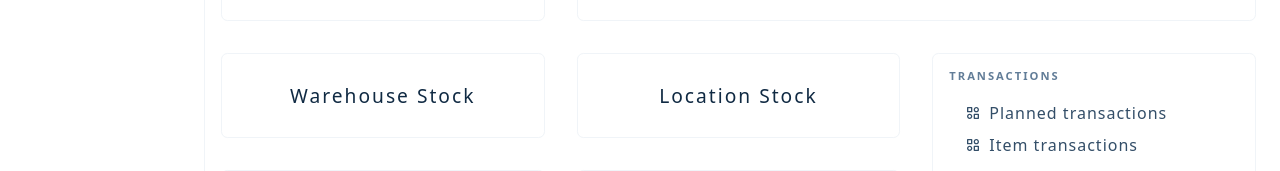
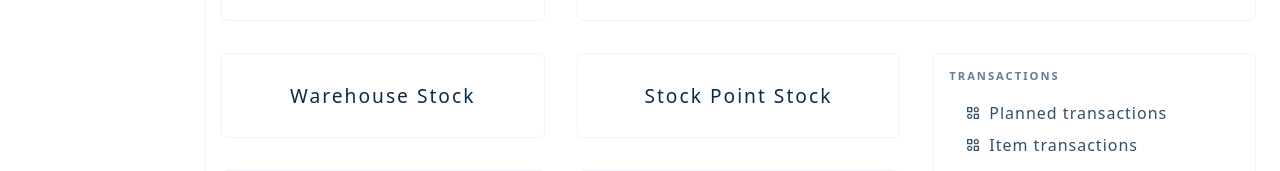
Before and after one commit to PiersoftDev/warehouse-portal, a React (Create React App) app: page /stock in a window 1280 px wide. Shown: the part 438-609 px from the top of the page. Built offline with nearby package versions, Linux system fonts and the light colour scheme.

Commit message:
card changed

```diff
--- a/src/pages/dashboardPages/Stock.js
+++ b/src/pages/dashboardPages/Stock.js
@@ -83,7 +83,7 @@ const Stock = () => {
       </div>
 
       <div className="Location card">
-        <div className="card-value"> Location Stock</div>
+        <div className="card-value"> Stock Point Stock</div>
       </div>
       <div className="project card">
         <div className="card-value"> project stock</div>
```
